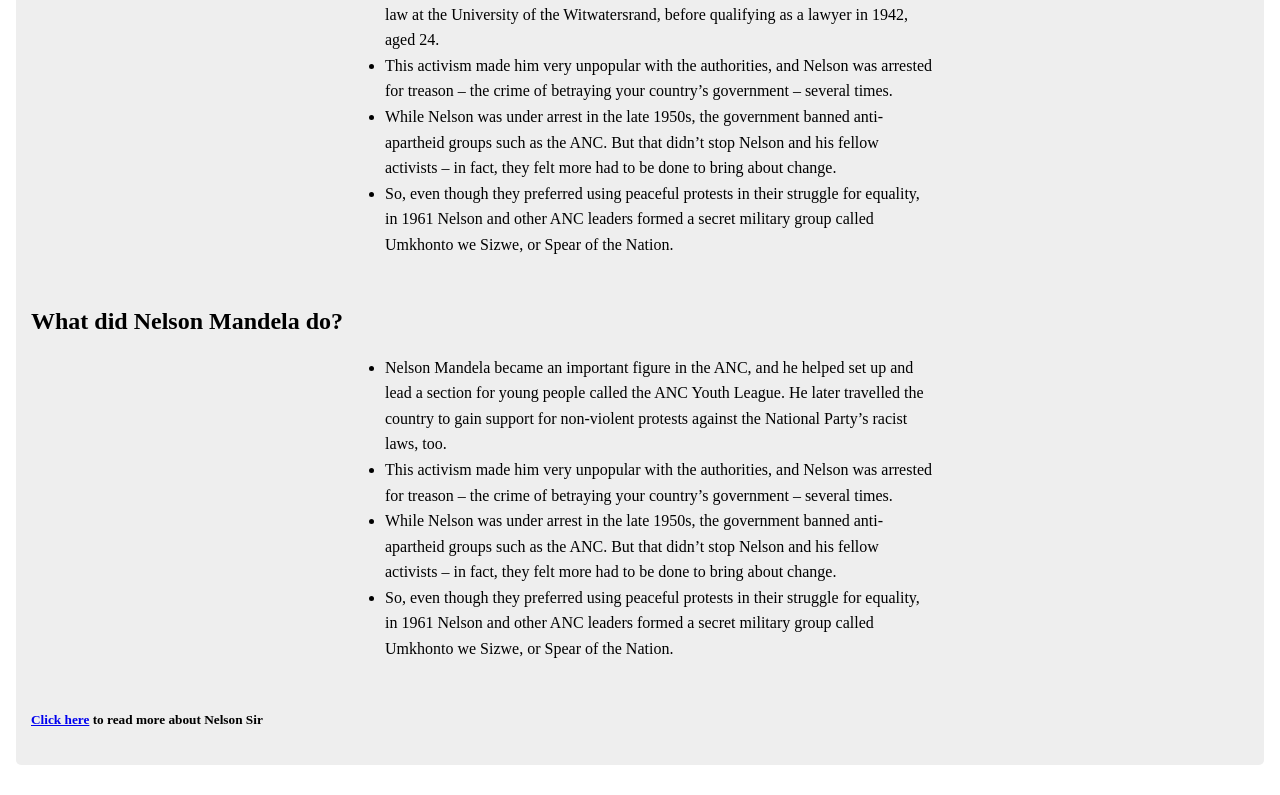
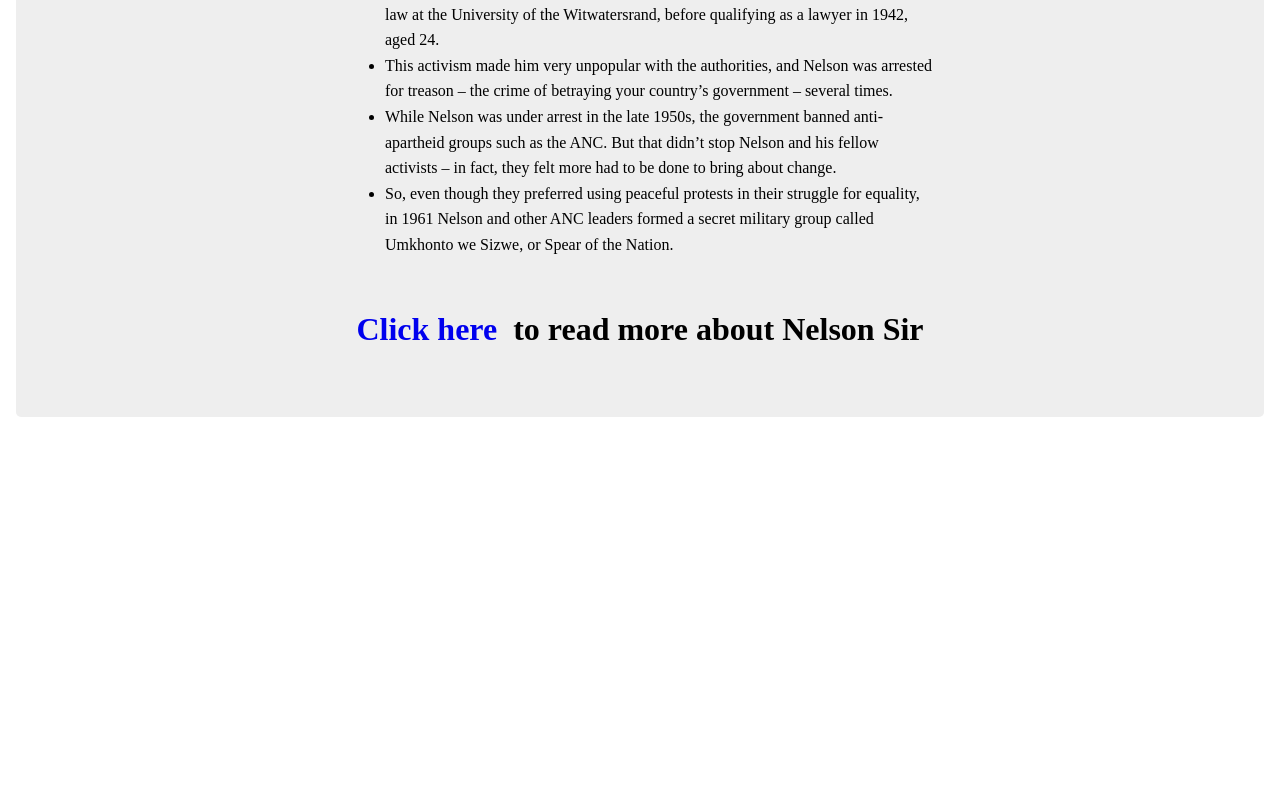
Before and after one commit to Bhavesh-debug/AB-repo, a plain HTML site: page index.html in a window 1280 px wide. Shown: the part 829-1624 px from the top of the page. After the commit the page ends 1276 px from the top, so only its background shows below. Drawn offline with Linux system fonts and the light colour scheme.

Commit message:
finalize work

```diff
--- a/css/style.css
+++ b/css/style.css
@@ -16,6 +16,30 @@ img {
     height: auto;
     margin: 0 auto;
 }
+#image{
+    transition: opacity 0.5s;
+}
+#image:hover{
+    opacity: 0.8;
+}
+#img-caption,
+h5{
+    display: flex;
+    justify-content: center;
+    align-items: center;
+}
+h5{
+    font-size: 2rem;
+}
+#tribute-link{
+    text-decoration: none;
+    margin-right: 1rem;
+    transition: color 0.5s, opacity 0.5s;
+}
+#tribute-link:hover{
+    color: orange;
+    opacity: 0.7;
+}
 #img-div {
     background: white;
     padding: 10px;
--- a/index.html
+++ b/index.html
@@ -36,26 +36,9 @@
           </li>
 
         </ul>
-        <h2>What did Nelson Mandela do?</h2>
-        <ul>
-          <li>Nelson Mandela became an important figure in the ANC, and he helped set up and lead a section for young people called the ANC Youth League. He later travelled the country to gain support for non-violent protests against the National Party’s racist laws, too.
-
-          </li>
-          <li>
-            This activism made him very unpopular with the authorities, and Nelson was arrested for treason – the crime of betraying your country’s government – several times.
 
 
-          </li>
-          <li>While Nelson was under arrest in the late 1950s, the government banned anti-apartheid groups such as the ANC. But that didn’t stop Nelson and his fellow activists – in fact, they felt more had to be done to bring about change.
-
-          </li>
-          <li>So, even though they preferred using peaceful protests in their struggle for equality, in 1961 Nelson and other ANC leaders formed a secret military group called Umkhonto we Sizwe, or Spear of the Nation.
-
-          </li>
-        </ul>
-
-
-       <h5><a id="tribute-link" href="https://en.wikipedia.org/wiki/Nelson_Mandela" target="_blank">Click here</a> to read more about Nelson Sir</h5>
+       <h5><a id="tribute-link" href="https://en.wikipedia.org/wiki/Nelson_Mandela" target="_blank">Click here   </a> to read more about Nelson Sir</h5>
       </div>
 
 
```
